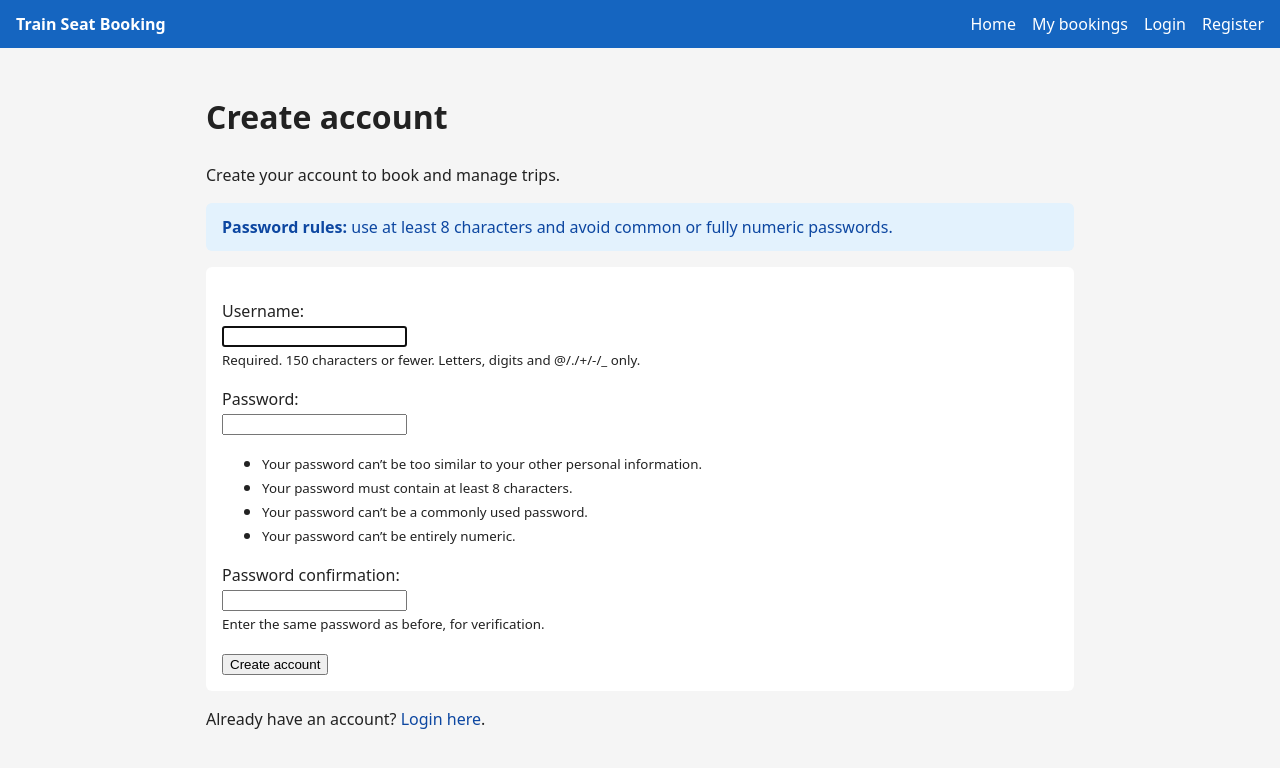
After one commit to Bosfit/train-seat-booking, a Django app: page /accounts/register/ in a window 1280 px wide. The commit adds this page. Shown: the top 768 px of the page. Run offline with Django 5.2, Linux system fonts and the light colour scheme.

Commit message:
added auth form for users to create account and added validation message for register and login
Made-with: Cursor

```diff
--- a/accounts/urls.py
+++ b/accounts/urls.py
@@ -5,5 +5,8 @@ from . import views
 app_name = "accounts"
 
 urlpatterns = [
-    path("", views.index, name="index"),
+    path("register/", views.register_view, name="register"),
+    path("login/", views.login_view, name="login"),
+    path("logout/", views.logout_view, name="logout"),
+    path("", views.login_view, name="index"),
 ]
--- a/accounts/views.py
+++ b/accounts/views.py
@@ -1,5 +1,51 @@
-from django.http import HttpResponse
+from django.contrib import messages
+from django.contrib.auth import login, logout
+from django.contrib.auth.forms import AuthenticationForm, UserCreationForm
+from django.shortcuts import redirect, render
 
 
-def index(request):
-    return HttpResponse("Accounts app is ready.")
+def register_view(request):
+    if request.user.is_authenticated:
+        messages.info(request, "You are already logged in.")
+        return redirect("bookings:home")
+
+    if request.method == "POST":
+        form = UserCreationForm(request.POST)
+        if form.is_valid():
+            user = form.save()
+            login(request, user)
+            messages.success(request, "Your account has been created.")
+            return redirect("bookings:home")
+    else:
+        form = UserCreationForm()
+
+    return render(request, "accounts/register.html", {"form": form})
+
+
+def login_view(request):
+    if request.user.is_authenticated:
+        messages.info(request, "You are already logged in.")
+        return redirect("bookings:home")
+
+    next_url = request.GET.get("next") or request.POST.get("next") or "bookings:home"
+
+    if request.method == "POST":
+        form = AuthenticationForm(request, data=request.POST)
+        if form.is_valid():
+            user = form.get_user()
+            login(request, user)
+            messages.success(request, "Welcome back.")
+            if next_url.startswith("/"):
+                return redirect(next_url)
+            return redirect("bookings:home")
+    else:
+        form = AuthenticationForm()
+
+    return render(request, "accounts/login.html", {"form": form, "next": next_url})
+
+
+def logout_view(request):
+    if request.user.is_authenticated:
+        logout(request)
+        messages.success(request, "You have been logged out.")
+    return redirect("bookings:home")
--- a/bookings/views.py
+++ b/bookings/views.py
@@ -15,7 +15,7 @@ def home(request):
     return render(request, "bookings/home.html", context)
 
 
-@login_required(login_url="accounts:index")
+@login_required(login_url="accounts:login")
 def create_booking(request, trip_id):
     trip = get_object_or_404(TrainTrip, id=trip_id)
 
@@ -39,7 +39,7 @@ def create_booking(request, trip_id):
     )
 
 
-@login_required(login_url="accounts:index")
+@login_required(login_url="accounts:login")
 def my_bookings(request):
     bookings = Booking.objects.filter(user=request.user).select_related("trip")
     return render(request, "bookings/my_bookings.html", {"bookings": bookings})
--- a/config/settings.py
+++ b/config/settings.py
@@ -119,3 +119,7 @@ USE_TZ = True
 # https://docs.djangoproject.com/en/6.0/howto/static-files/
 
 STATIC_URL = 'static/'
+
+LOGIN_URL = "accounts:login"
+LOGIN_REDIRECT_URL = "bookings:home"
+LOGOUT_REDIRECT_URL = "bookings:home"
--- /dev/null
+++ b/templates/accounts/register.html
@@ -0,0 +1,46 @@
+{% extends "base.html" %}
+
+{% block title %}Register — Train Seat Booking{% endblock %}
+
+{% block content %}
+  <h1>Create account</h1>
+  <p>Create your account to book and manage trips.</p>
+
+  <div style="background: #e3f2fd; color: #0d47a1; padding: 0.75rem 1rem; border-radius: 6px; margin-bottom: 1rem;">
+    <strong>Password rules:</strong> use at least 8 characters and avoid common or fully numeric passwords.
+  </div>
+
+  {% if form.errors %}
+    <div style="background: #ffebee; color: #b71c1c; padding: 0.75rem 1rem; border-radius: 6px; margin-bottom: 1rem;">
+      Please fix the highlighted fields below and try again.
+    </div>
+  {% endif %}
+
+  <form method="post" style="background: #fff; padding: 1rem; border-radius: 6px;">
+    {% csrf_token %}
+
+    {% for field in form %}
+      <p>
+        {{ field.label_tag }}<br>
+        {{ field }}
+        {% if field.help_text %}
+          <br><small>{{ field.help_text|safe }}</small>
+        {% endif %}
+        {% for error in field.errors %}
+          <br><small style="color: #b71c1c;">{{ error }}</small>
+        {% endfor %}
+      </p>
+    {% endfor %}
+
+    {% for error in form.non_field_errors %}
+      <p><small style="color: #b71c1c;">{{ error }}</small></p>
+    {% endfor %}
+
+    <button type="submit">Create account</button>
+  </form>
+
+  <p style="margin-top: 1rem;">
+    Already have an account?
+    <a href="{% url 'accounts:login' %}">Login here</a>.
+  </p>
+{% endblock %}
--- a/templates/base.html
+++ b/templates/base.html
@@ -51,10 +51,10 @@
       <a href="{% url 'bookings:my_bookings' %}">My bookings</a>
       {% if user.is_authenticated %}
         <span>Hi, {{ user.username }}</span>
-        <a href="#">Logout</a>
+        <a href="{% url 'accounts:logout' %}">Logout</a>
       {% else %}
-        <a href="{% url 'accounts:index' %}">Login</a>
-        <a href="{% url 'accounts:index' %}">Register</a>
+        <a href="{% url 'accounts:login' %}">Login</a>
+        <a href="{% url 'accounts:register' %}">Register</a>
       {% endif %}
     </div>
   </nav>
```
Also changed, not shown: templates/accounts/login.html (added, +40 -0 lines).
